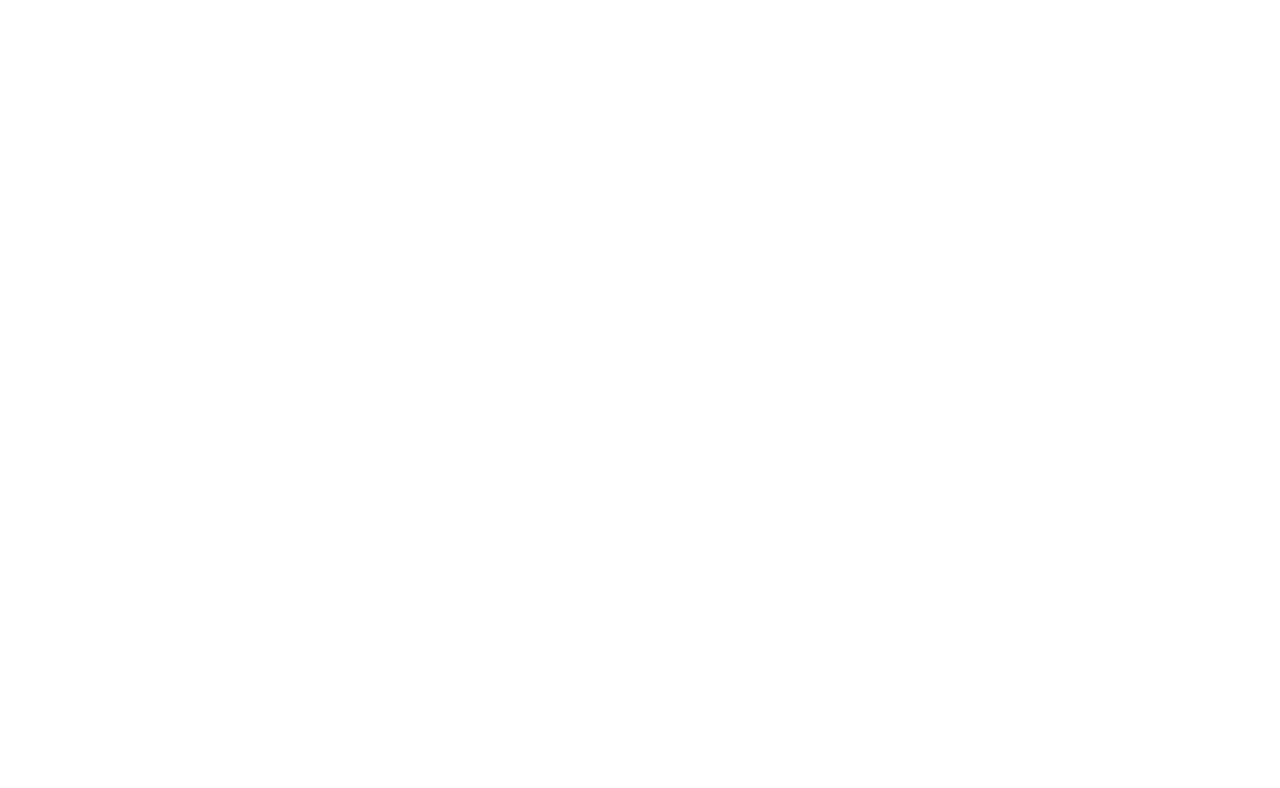
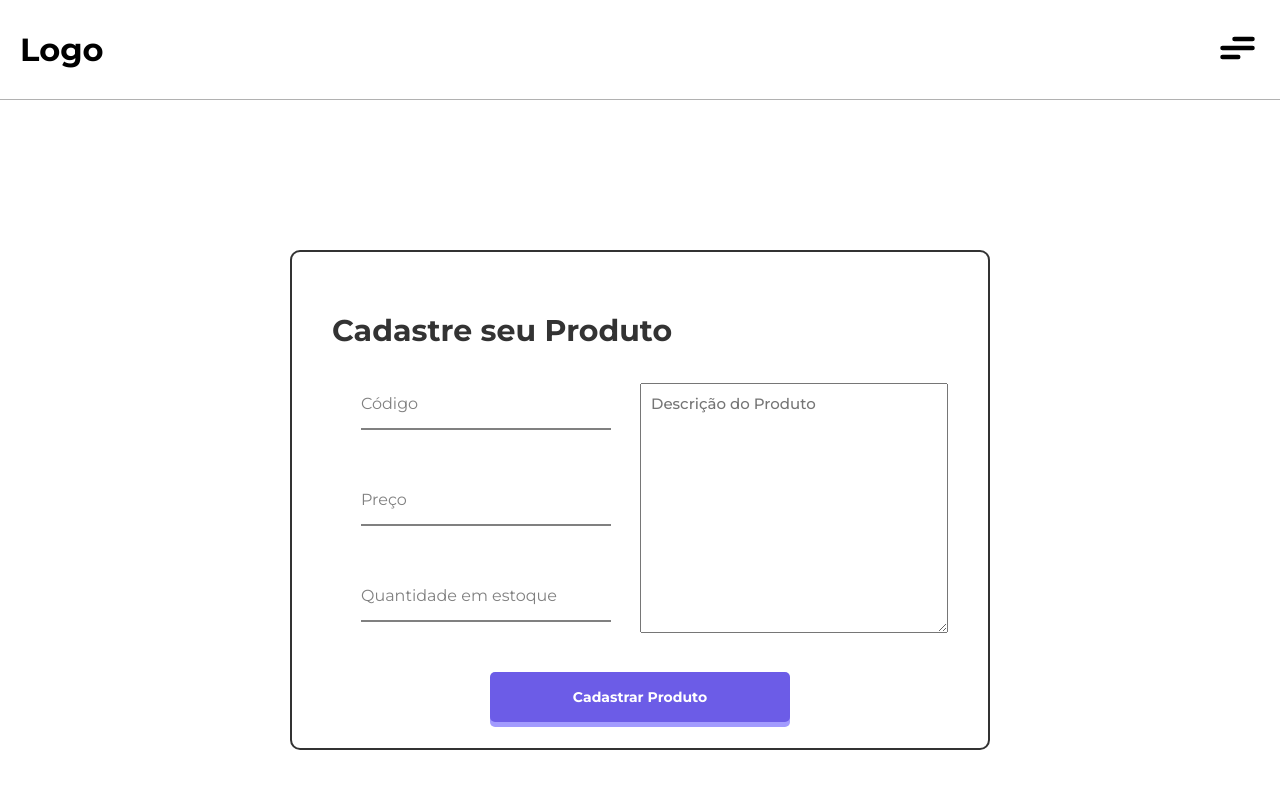
Before and after one commit to MikaelAugustoDev/desafio, a React (Vite) app: page /cadastrodeprodutos in a window 1280 px wide. Before the commit this address had no page. Shown: the top 788 px of the page. Built offline with nearby package versions, Linux system fonts and the light colour scheme.

Commit message:
Criando a pagina de cadastro de Produtos

```diff
--- a/src/App.tsx
+++ b/src/App.tsx
@@ -7,6 +7,15 @@
     margin: 0;
     box-sizing: border-box;
     font-family: 'Montserrat', sans-serif;
+  }
+
+  ::-webkit-scrollbar {
+    width: 5px;
+    background-color: #FFF;
+  }
+
+  ::-webkit-scrollbar-thumb {
+    background-color: #b1b1b1;
   }
 `;
 
--- a/src/components/header/index.tsx
+++ b/src/components/header/index.tsx
@@ -65,6 +65,16 @@
   opacity: ${props => (props.$isOpen ? "1" : "0")};
   visibility: ${props => (props.$isOpen ? "visible" : "hidden")};
   transition: 0.6s, opacity 0.6s, visibility 0.6s;
+
+
+  @media (max-width: 768px) {
+    width: 40%;
+  }
+
+
+  @media (max-width: 425px) {
+    width: 70%;
+  }
 `;
 
 const LinkNavigation = styled(Link)`
--- a/src/pages/CadastroDeClientes/index.tsx
+++ b/src/pages/CadastroDeClientes/index.tsx
@@ -1,6 +1,7 @@
 import { styled } from "styled-components";
 import { Input } from "../../components/input";
 import { ChangeEvent, useState } from "react";
+import { Header } from "../../components/header";
 
 const Main = styled.main`
     width: 100%;
@@ -121,13 +122,15 @@
 
   const handleCadastrar = () => {
 
-    localStorage.setItem("codigo", codigo);
-    localStorage.setItem("nome", nome);
-    localStorage.setItem("cpfCnpj", cpfCnpj);
-    localStorage.setItem("email", email);
+    localStorage.setItem("clienteCodigo", codigo);
+    localStorage.setItem("clienteNome", nome);
+    localStorage.setItem("clienteCpfCnpj", cpfCnpj);
+    localStorage.setItem("clienteEmail", email);
   };
 
   return (
+    <>
+      <Header/>
       <Main>
         <Formulario>
           <TitleFormulario>Cadastrar Cliente</TitleFormulario>
@@ -160,6 +163,7 @@
           </Form>
         </Formulario>
       </Main>
+    </>
   );
 };
 
--- /dev/null
+++ b/src/pages/CadastroDeProdutos/index.tsx
@@ -0,0 +1,195 @@
+import { styled } from "styled-components";
+import { Header } from "../../components/header";
+import { Input } from "../../components/input";
+import { ChangeEvent, useState } from "react";
+
+const Main = styled.main`
+  width: 100%;
+  min-height: 100vh;
+  display: flex;
+  align-items: center;
+  justify-content: center;
+`;
+
+const Formulario = styled.div`
+  width: 700px;
+  height: 500px;
+  border: 2px solid #333;
+  border-radius: 10px;
+  display: flex;
+  flex-direction: column;
+  padding: 60px 40px;
+  gap: 15px;
+
+  @media (max-width: 425px) {
+    width: 400px;
+    height: 800px;
+    margin: 40px 0px;
+  }
+
+  @media (max-width: 375px) {
+    width: 320px;
+    height: 800px;
+  }
+  @media (max-width: 320px) {
+    width: 300px;
+    height: 800px;
+    padding: 60px 20px;
+  }
+`;
+
+const TitleFormulario = styled.h1`
+  font-size: 30px;
+  color: #333;
+
+  @media (max-width: 375px) {
+    font-size: 26px;
+  }
+`;
+
+const Form = styled.form`
+  width: 100%;
+  display: flex;
+  align-items: center;
+  flex-direction: column;
+`;
+
+const DivInfomations = styled.div`
+  width: 100%;
+  display: flex;
+  align-items: center;
+
+  @media (max-width: 425px) {
+    flex-direction: column;
+  }
+`;
+
+const DivInputs = styled.div`
+  display: flex;
+  width: 50%;
+  flex-direction: column;
+
+  @media (max-width: 425px) {
+    width: 100%;
+  }
+`;
+
+const DescricaoDoProduto = styled.textarea`
+  width: 50%;
+  height: 250px;
+  padding: 10px;
+  font-size: 15px;
+  font-weight: 500;
+
+  &:focus {
+    outline: none;
+  }
+
+  @media (max-width: 425px) {
+    width: 80%;
+  }
+
+  @media (max-width: 375px) {
+    width: 100%;
+  }
+`;
+
+const ButtonCadastrar = styled.button`
+  width: 300px;
+  height: 50px;
+  border: none;
+  outline: none;
+  background-color: #6c5ce7;
+  padding: 10px 20px;
+  font-size: 14px;
+  font-weight: 700;
+  color: #fff;
+  border-radius: 5px;
+  margin-top: 20px;
+  transition: all ease 0.1s;
+  box-shadow: 0px 5px 0px 0px #a29bfe;
+
+  &:hover {
+    cursor: pointer;
+  }
+
+  &:active {
+    transform: translateY(5px);
+    box-shadow: 0px 0px 0px 0px #a29bfe;
+  }
+
+  @media (max-width: 425px) {
+    width: 250px;
+  }
+`;
+
+const CadastroDeProdutos = () => {
+
+  const [codigo, setCodigo] = useState("");
+  const [preco, setPreco] = useState("");
+  const [quantidade, setQuantidade] = useState("");
+  const [descricao, setDescricao] = useState("");
+
+  const handleCodigoChange = (e: ChangeEvent<HTMLInputElement>) => {
+    setCodigo(e.target.value);
+  };
+
+  const handlePrecoChange = (e: ChangeEvent<HTMLInputElement>) => {
+    setPreco(e.target.value);
+  };
+
+  const handleQuantidadeChange = (e: ChangeEvent<HTMLInputElement>) => {
+    setQuantidade(e.target.value);
+  };
+
+  const handleDescricaoChange = (e: ChangeEvent<HTMLTextAreaElement>) => {
+    setDescricao(e.target.value);
+  };
+
+  const handleCadastrar = () => {
+    localStorage.setItem("produtoCodigo", codigo);
+    localStorage.setItem("produtoPreco", preco);
+    localStorage.setItem("produtoQuantidade", quantidade);
+    localStorage.setItem("produtoDescricao", descricao);
+  };
+
+  return (
+    <>
+      <Header/>
+      <Main>
+        <Formulario>
+          <TitleFormulario>Cadastre seu Produto</TitleFormulario>
+          <Form>
+            <DivInfomations>
+              <DivInputs>
+                <Input
+                  name="Código"
+                  type="text"
+                  onChange={handleCodigoChange}
+                />
+                <Input
+                  name="Preço"
+                  type="text"
+                  onChange={handlePrecoChange}
+                />
+                <Input
+                  name="Quantidade em estoque"
+                  type="text"
+                  onChange={handleQuantidadeChange}
+
+                />
+              </DivInputs>
+              <DescricaoDoProduto
+                placeholder="Descrição do Produto"
+                onChange={handleDescricaoChange}
+              />
+            </DivInfomations>
+            <ButtonCadastrar onClick={handleCadastrar}>Cadastrar Produto</ButtonCadastrar>
+          </Form>
+        </Formulario>
+      </Main>
+    </>
+  );
+};
+
+export { CadastroDeProdutos };
--- a/src/pages/routes.tsx
+++ b/src/pages/routes.tsx
@@ -2,6 +2,7 @@
 import { FormularioLogin } from "./FormularioLogin";
 import { Home } from "./Home";
 import { CadastroDeClientes } from "./CadastroDeClientes";
+import { CadastroDeProdutos } from "./CadastroDeProdutos";
 
 const AppRouter = () => {
   return (
@@ -10,6 +11,7 @@
         <Route path="/" element={ <FormularioLogin /> } />
         <Route path="/home" element={ <Home /> }/>
         <Route path="/cadastrodeclientes" element={ <CadastroDeClientes /> }/>
+        <Route path="/cadastrodeprodutos" element={ <CadastroDeProdutos /> }/>
       </Routes>
     </BrowserRouter>
   );
```
Lines whose indentation alone changed are shown as unchanged.
